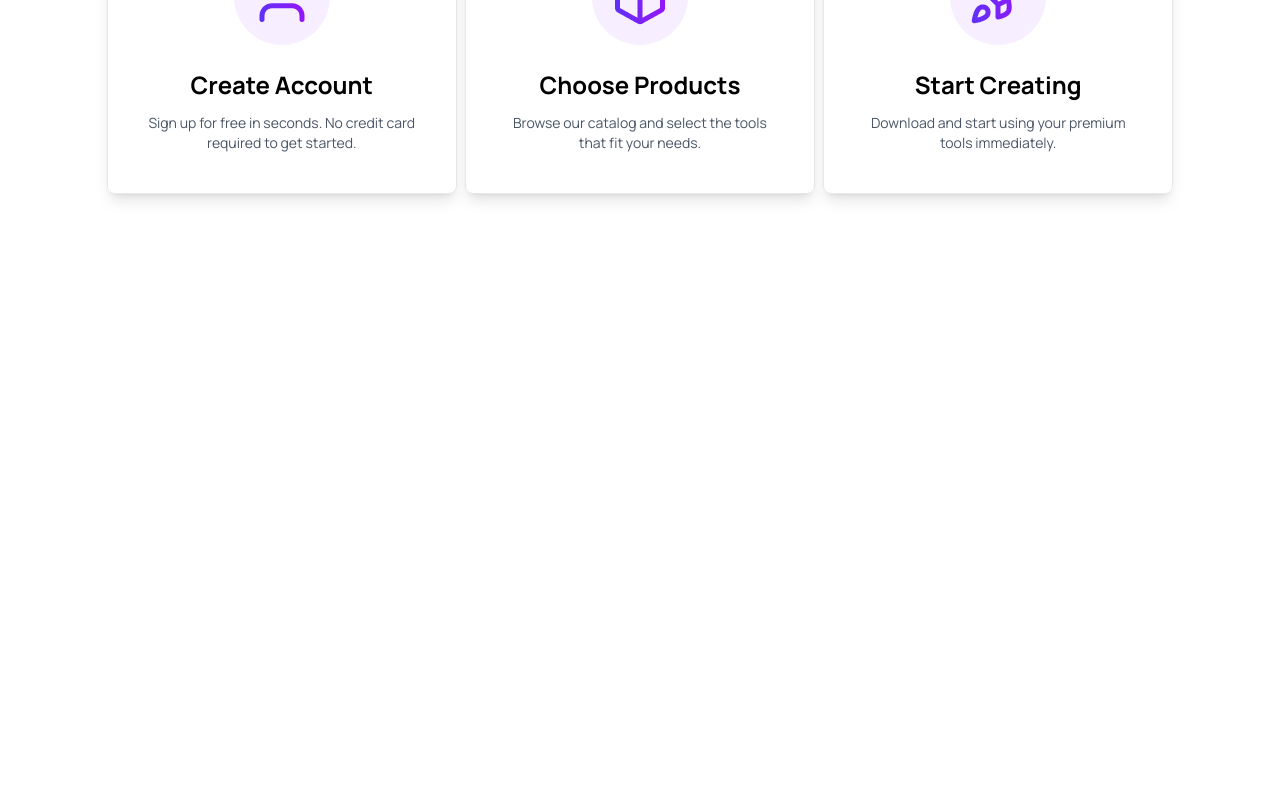
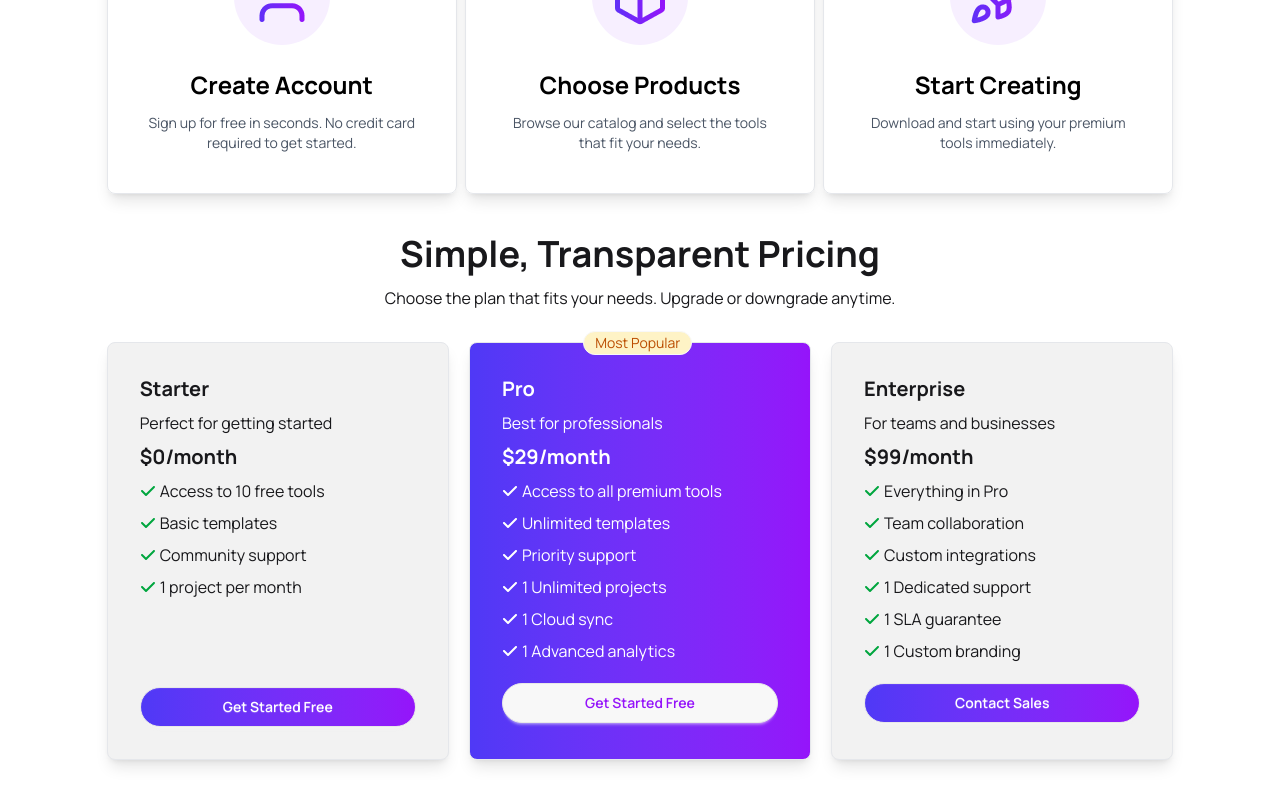
Before and after one commit to Somotosh/DigiTools-Pl-latform-wev, a React (Vite) app: page / in a window 1280 px wide. Shown: the part 2629-3429 px from the top of the page. Before the commit the page ends 2863 px from the top, so only its background shows below. Built offline with nearby package versions, Linux system fonts and the light colour scheme.

Commit message:
added Pricing Section

```diff
--- a/src/App.jsx
+++ b/src/App.jsx
@@ -7,6 +7,7 @@
 import Cadrs from './Component/Cadrs';
 import BuyCard from './Component/BuyCard';
 import StepsSection from './Component/StepsSection';
+import PricingSection from './Component/PricingSection';
 
 
 const getModel = async () => {
@@ -36,6 +37,7 @@
       {activeTab === "buyCard" && <BuyCard cards={cards} setCards={setCards} />}
 
       <StepsSection />
+      <PricingSection />
 
 
     </>
--- /dev/null
+++ b/src/Component/PricingSection.jsx
@@ -0,0 +1,65 @@
+import React from 'react';
+import { FaCheck } from "react-icons/fa6"
+const PricingSection = () => {
+    return (
+        <div className='mt-10 mb-10 w-11/12 sm:w-10/12 mx-auto'>
+            <div className='text-center space-y-3'>
+                <h1 className='text-2xl sm:text-4xl font-bold'>Simple, Transparent Pricing</h1>
+                <p>Choose the plan that fits your needs. Upgrade or downgrade anytime.</p>
+            </div>
+            <div className='grid grid-cols-1 sm:grid-cols-2 md:grid-cols-3 gap-5 mt-8'>
+                <div className=' bg-[#F2F2F2] p-8 shadow-lg  border border-gray-200 rounded-lg h-full'>
+                    <div className='mb-22 space-y-2'>
+                        <h1 className='text-xl font-bold'>Starter</h1>
+                        <p>Perfect for getting started</p>
+                        <h1 className='text-xl font-bold '>$0/month</h1>
+                        <ul className='space-y-2'>
+                            <li className='flex items-center gap-1'><FaCheck className='text-green-600' />Access to 10 free tools</li>
+                            <li className='flex items-center gap-1'><FaCheck className='text-green-600' />Basic templates</li>
+                            <li className='flex items-center gap-1'><FaCheck className='text-green-600' />Community support</li>
+                            <li className='flex items-center gap-1'><FaCheck className='text-green-600' />1 project per month</li>
+                        </ul>
+                    </div>
+                    <button className='btn w-full text-white bg-linear-to-r from-[#4F39F6] to-[#9514FA] rounded-full'>Get Started Free</button>
+                </div>
+                <div className='relative  bg-linear-to-r from-[#4F39F6] to-[#9514FA]  p-8 rounded-lg h-full  border border-gray-200  shadow-lg'>
+                    <div className="badge rounded-full absolute -top-3 left-1/3 bg-[#FEF3C6] text-[#BB4D00]">Most Popular</div>
+                    <div className='mb-5 space-y-2 text-white'>
+                        <h1 className='text-xl font-bold'>Pro</h1>
+                        <p>Best for professionals</p>
+                        <h1 className='text-xl font-bold'>$29/month</h1>
+                        <ul className='space-y-2'>
+                            <li className='flex items-center gap-1'><FaCheck />Access to all premium tools</li>
+                            <li className='flex items-center gap-1'><FaCheck />Unlimited templates</li>
+                            <li className='flex items-center gap-1'><FaCheck />Priority support</li>
+                            <li className='flex items-center gap-1'><FaCheck />1 Unlimited projects</li>
+                            <li className='flex items-center gap-1'><FaCheck />1 Cloud sync</li>
+                            <li className='flex items-center gap-1'><FaCheck />1 Advanced analytics</li>
+                        </ul>
+                    </div>
+                    <button className='btn w-full text-[#9514FA] rounded-full'>
+                        Get Started Free
+                    </button>
+                </div>
+                <div className=' bg-[#F2F2F2] p-8  border border-gray-200 shadow-lg rounded-lg h-full'>
+                    <div className='mb-5 space-y-2'>
+                        <h1 className='text-xl font-bold'>Enterprise</h1>
+                        <p>For teams and businesses</p>
+                        <h1 className='text-xl font-bold'>$99/month</h1>
+                        <ul className='space-y-2'>
+                            <li className='flex items-center gap-1'><FaCheck className='text-green-600' />Everything in Pro</li>
+                            <li className='flex items-center gap-1'><FaCheck className='text-green-600' />Team collaboration</li>
+                            <li className='flex items-center gap-1'><FaCheck className='text-green-600' />Custom integrations</li>
+                            <li className='flex items-center gap-1'><FaCheck className='text-green-600' />1 Dedicated support</li>
+                            <li className='flex items-center gap-1'><FaCheck className='text-green-600' />1 SLA guarantee</li>
+                            <li className='flex items-center gap-1'><FaCheck className='text-green-600' />1 Custom branding</li>
+                        </ul>
+                    </div>
+                    <button className='btn w-full text-white bg-linear-to-r from-[#4F39F6] to-[#9514FA] rounded-full'>Contact Sales</button>
+                </div>
+            </div>
+        </div>
+    );
+};
+
+export default PricingSection;
```
